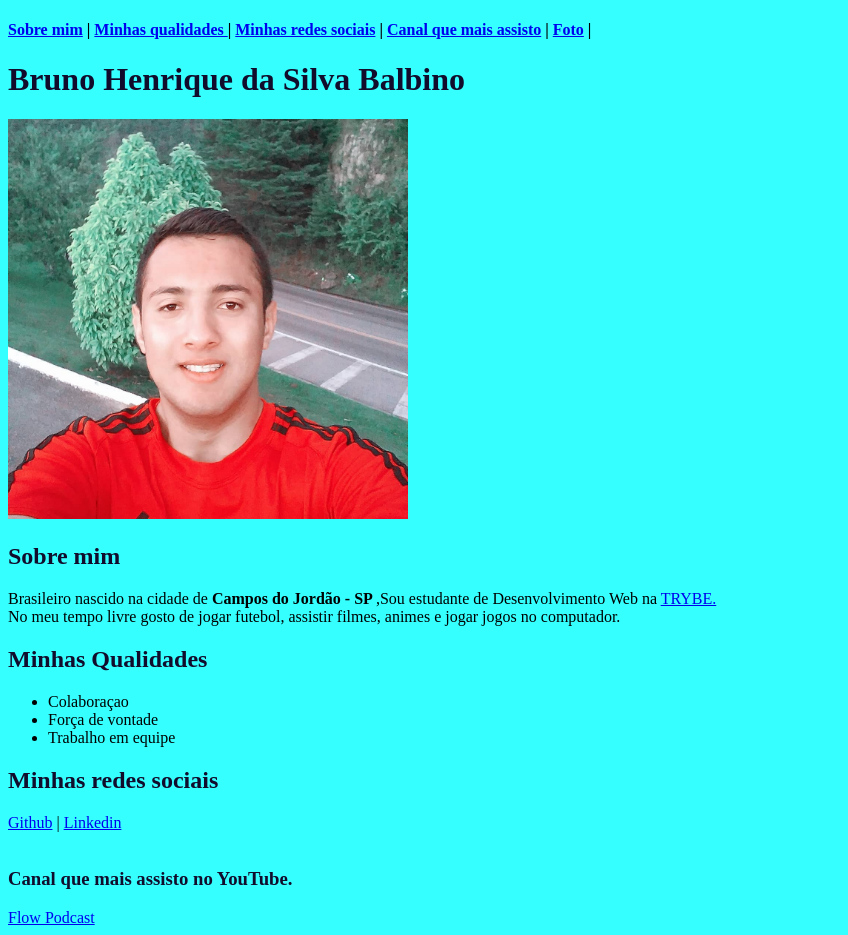
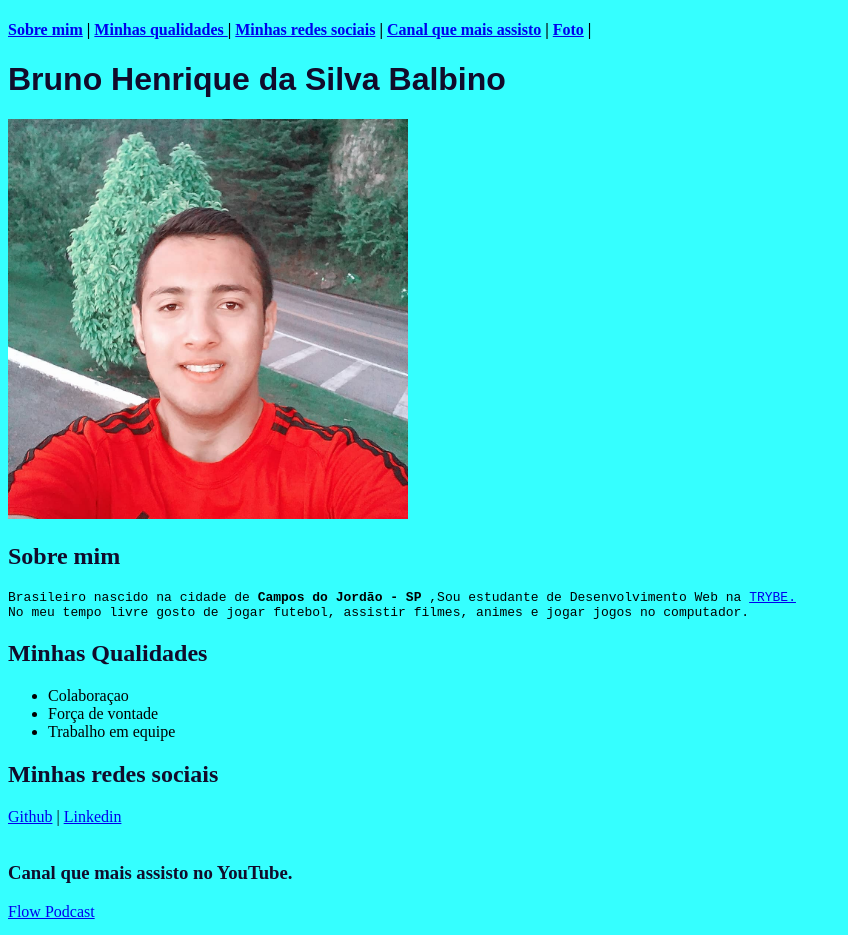
Before and after one commit to brunohsb10/brunohsb10.github.io, a plain HTML site: page index.html in a window 1280 px wide. Shown: the whole page, without its empty margins (0-848 px from the left). Drawn offline with Linux system fonts and the light colour scheme.

Commit message:
mudando a fonte

```diff
--- a/stile.css
+++ b/stile.css
@@ -1,18 +1,19 @@
-body{
-    background-color:rgb(053, 255, 355);
-  }
+body {
+  background-color: rgb(053, 255, 355);
+}
 
-  h1{
-    color:rgb(17, 12, 43);
-    border-radius: 25px;
+h1 {
+  color: rgb(17, 12, 43);
+  border-radius: 25px;
+  font-family: Arial, Helvetica, sans-serif;
+}
 
-
-  }
-
-  h2{
-    color:rgb(17, 12, 43);
-  }
-  h3{
-    color:rgb(17, 12, 43);
-
-  }
+h2 {
+  color: rgb(17, 12, 43);
+}
+h3 {
+  color: rgb(17, 12, 43);
+}
+p{
+  font-family: monospace;
+}
```
